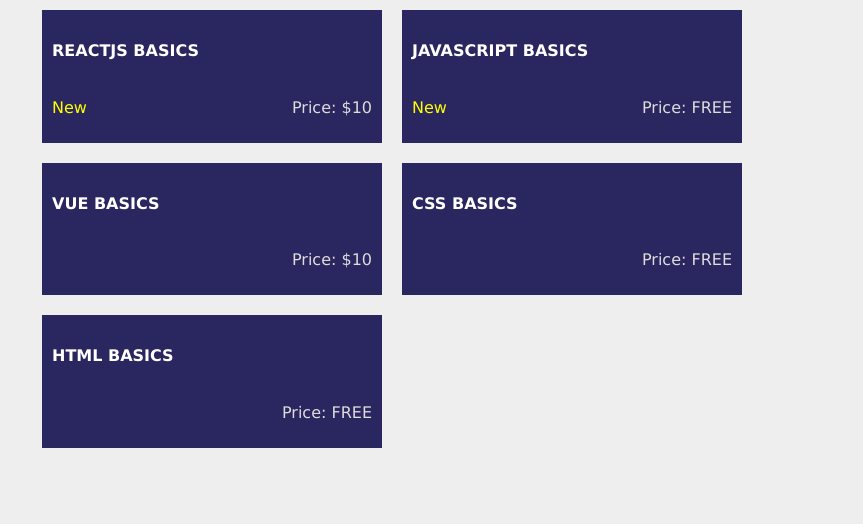
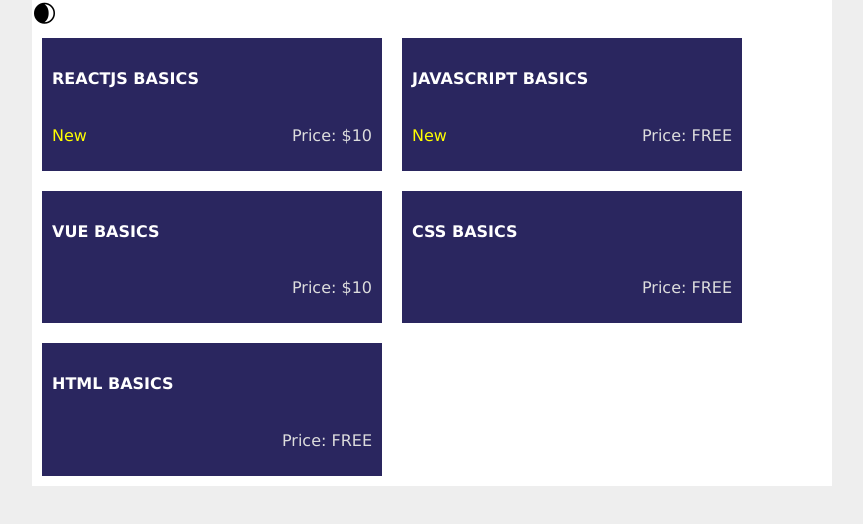
Before and after one commit to somcoders/barashada-reactJS, a React (Create React App) app: page / in a window 1280 px wide. Shown: the top 524 px of the page, without its empty margins (208-1071 px from the left). Built offline with nearby package versions, Linux system fonts and the light colour scheme.

Commit message:
Lesson 11 Adding State to components.

```diff
--- a/src/components/Course.jsx
+++ b/src/components/Course.jsx
@@ -1,8 +1,5 @@
 export default function Course({title,price,isNew}){
-    // const {title,price,isNew} = props;
-    // console.log(title);
 
-    const name = "ReactJS basics"
     return(
         <div className='course'>
             <h4>{title ?? 'Untitled Course'}</h4>
--- a/src/components/Courses.jsx
+++ b/src/components/Courses.jsx
@@ -3,12 +3,7 @@ import courseData from '../courseData'
 
 export default function Courses(){
 
-
-//    const courses = courseData.map(function(course){
-//        return   <Course title={course.title} price={course.price} isNew={course.isNew}/>
-//    });
-
-   const courses = courseData.map(course => (
+    const courses = courseData.map(course => (
         <Course key={course.id} title={course.title} price={course.price} isNew={course.isNew}/>
    ))
 
--- a/src/index.jsx
+++ b/src/index.jsx
@@ -1,11 +1,26 @@
-import React from 'react'
+import React,{useState} from 'react'
 import ReactDOM from 'react-dom'
 import './style.css'
 import Courses from './components/Courses'
 
+function App() {
+    const [theme,setTheme] = useState("white");
+    const themeSwitcher = theme == "white" ? "black" : "white";
 
-function App() {
-    return <Courses />
+    const changeTheme = () => {
+        setTheme(themeSwitcher);
+    }
+    return (
+        <div style={{background:theme}}>
+            <span
+                onClick={changeTheme}
+                style={{fontSize:"1.5em"}}
+                >{ theme == "white" ? "🌒" : "☀️"}
+
+             </span>
+            <Courses theme={theme}/>
+        </div>
+    )
 }
 
 
```
